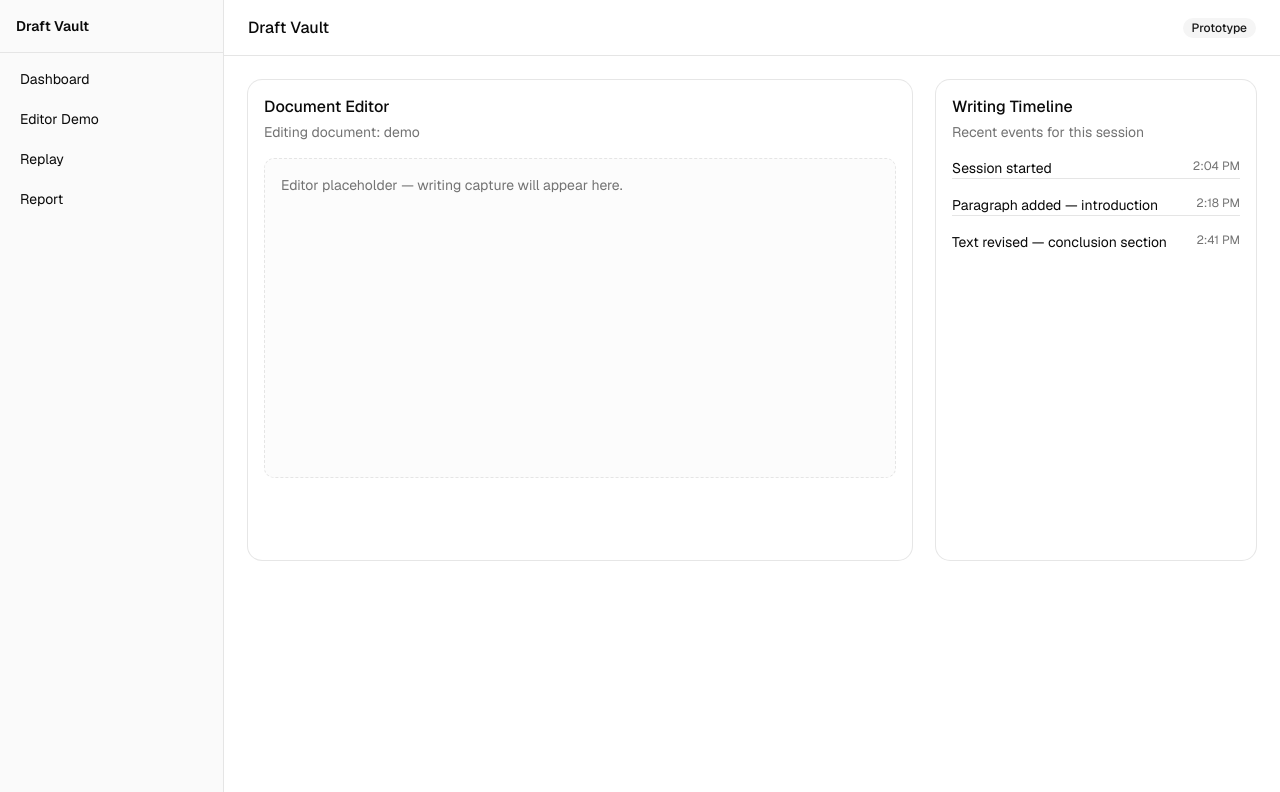
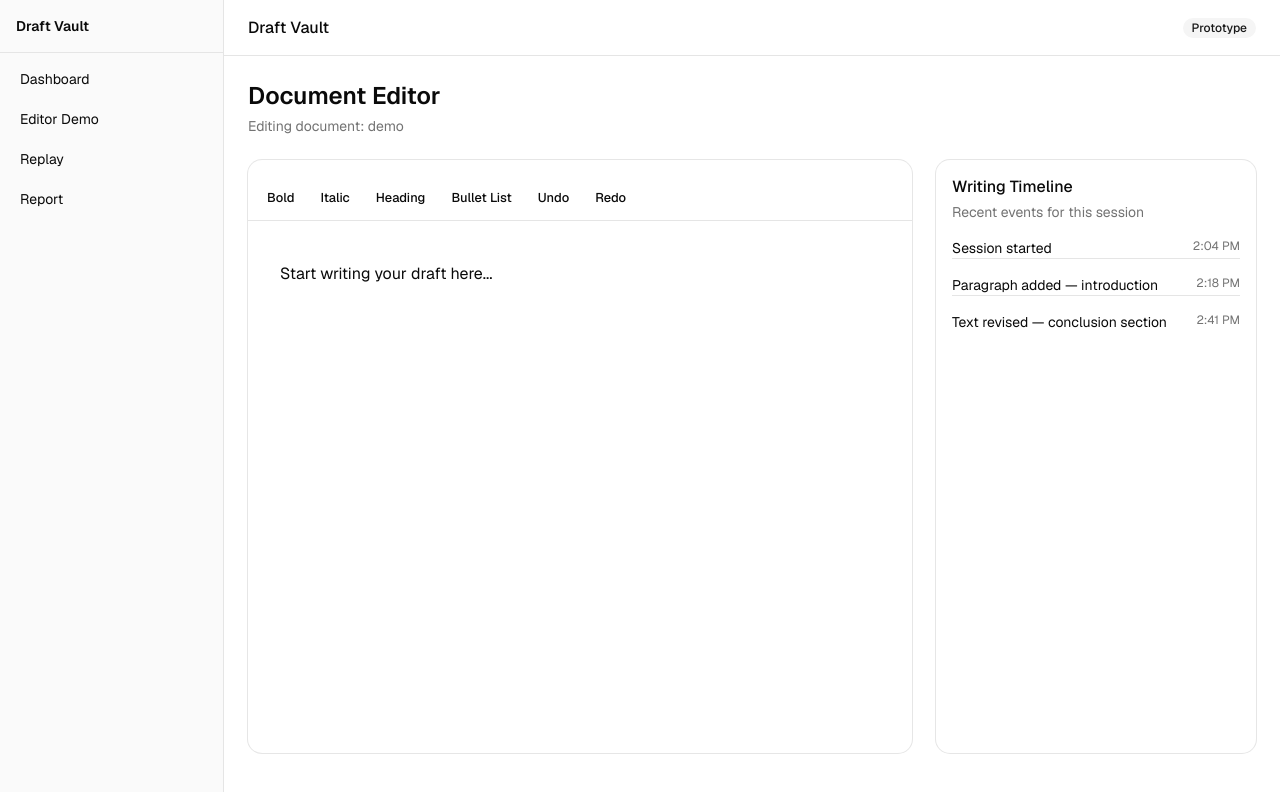
Before and after one commit to AlozieE/draft-vault, a Next.js app: page /documents/demo in a window 1280 px wide. Shown: the top 792 px of the page. Built offline with nearby package versions, Linux system fonts and the light colour scheme.

Commit message:
Add TipTap document editor

```diff
--- a/package.json
+++ b/package.json
@@ -9,6 +9,9 @@
     "lint": "eslint"
   },
   "dependencies": {
+    "@tiptap/pm": "^3.27.1",
+    "@tiptap/react": "^3.27.1",
+    "@tiptap/starter-kit": "^3.27.1",
     "class-variance-authority": "^0.7.1",
     "clsx": "^2.1.1",
     "lucide-react": "^1.22.0",
--- a/src/app/documents/[id]/page.tsx
+++ b/src/app/documents/[id]/page.tsx
@@ -1,4 +1,5 @@
 import { AppShell } from "@/components/layout/app-shell";
+import { WritingEditor } from "@/components/editor/writing-editor";
 import {
   Card,
   CardContent,
@@ -23,22 +24,16 @@ export default async function DocumentPage({ params }: DocumentPageProps) {
 
   return (
     <AppShell>
-      <div className="grid gap-6 lg:grid-cols-[1fr_320px]">
-        <Card className="min-h-[480px]">
-          <CardHeader>
-            <CardTitle>Document Editor</CardTitle>
-            <CardDescription>
+      <div className="space-y-6">
+        <div>
+          <h1 className="text-2xl font-semibold">Document Editor</h1>
+          <p className="mt-1 text-sm text-muted-foreground">
             Editing document: {id.replace(/-/g, " ")}
-            </CardDescription>
-          </CardHeader>
-          <CardContent>
-            <div className="min-h-80 rounded-lg border border-dashed border-border bg-muted/30 p-4">
-              <p className="text-sm text-muted-foreground">
-                Editor placeholder — writing capture will appear here.
           </p>
         </div>
-          </CardContent>
-        </Card>
+
+        <div className="grid gap-6 lg:grid-cols-[1fr_320px]">
+          <WritingEditor />
 
           <Card>
             <CardHeader>
@@ -60,6 +55,7 @@ export default async function DocumentPage({ params }: DocumentPageProps) {
             </CardContent>
           </Card>
         </div>
+      </div>
     </AppShell>
   );
 }
--- a/src/components/editor/editor-toolbar.tsx
+++ b/src/components/editor/editor-toolbar.tsx
@@ -1,7 +1,74 @@
-export function EditorToolbar() {
+"use client";
+
+import type { Editor } from "@tiptap/react";
+
+import { Button } from "@/components/ui/button";
+
+type EditorToolbarProps = {
+  editor: Editor | null;
+};
+
+export function EditorToolbar({ editor }: EditorToolbarProps) {
+  const disabled = editor === null;
+
   return (
-    <div className="flex items-center gap-2 border-b border-border px-4 py-2">
-      <span className="text-sm text-muted-foreground">Editor toolbar</span>
+    <div className="flex flex-wrap items-center gap-1 border-b border-border p-2">
+      <Button
+        type="button"
+        variant="ghost"
+        size="sm"
+        disabled={disabled}
+        onClick={() => editor?.chain().focus().toggleBold().run()}
+      >
+        Bold
+      </Button>
+      <Button
+        type="button"
+        variant="ghost"
+        size="sm"
+        disabled={disabled}
+        onClick={() => editor?.chain().focus().toggleItalic().run()}
+      >
+        Italic
+      </Button>
+      <Button
+        type="button"
+        variant="ghost"
+        size="sm"
+        disabled={disabled}
+        onClick={() =>
+          editor?.chain().focus().toggleHeading({ level: 2 }).run()
+        }
+      >
+        Heading
+      </Button>
+      <Button
+        type="button"
+        variant="ghost"
+        size="sm"
+        disabled={disabled}
+        onClick={() => editor?.chain().focus().toggleBulletList().run()}
+      >
+        Bullet List
+      </Button>
+      <Button
+        type="button"
+        variant="ghost"
+        size="sm"
+        disabled={disabled}
+        onClick={() => editor?.chain().focus().undo().run()}
+      >
+        Undo
+      </Button>
+      <Button
+        type="button"
+        variant="ghost"
+        size="sm"
+        disabled={disabled}
+        onClick={() => editor?.chain().focus().redo().run()}
+      >
+        Redo
+      </Button>
     </div>
   );
 }
--- a/src/components/editor/writing-editor.tsx
+++ b/src/components/editor/writing-editor.tsx
@@ -1,29 +1,39 @@
 "use client";
 
+import { EditorContent, useEditor } from "@tiptap/react";
+import StarterKit from "@tiptap/starter-kit";
+
 import { EditorToolbar } from "@/components/editor/editor-toolbar";
-import { WritingTimeline } from "@/components/editor/writing-timeline";
-import { useWritingEvents } from "@/hooks/use-writing-events";
+import { Card, CardContent } from "@/components/ui/card";
+import { cn } from "@/lib/utils";
 
-type WritingEditorProps = {
-  documentId: string;
-};
+const editorContentClass = cn(
+  "min-h-[500px] w-full bg-background px-8 py-6 text-base leading-relaxed outline-none",
+  "[&_h2]:mb-3 [&_h2]:mt-6 [&_h2]:text-xl [&_h2]:font-semibold",
+  "[&_p]:mb-3",
+  "[&_ul]:mb-3 [&_ul]:list-disc [&_ul]:pl-6",
+);
 
-export function WritingEditor({ documentId }: WritingEditorProps) {
-  const { events } = useWritingEvents(documentId);
+export function WritingEditor() {
+  const editor = useEditor({
+    extensions: [StarterKit],
+    content: "<p>Start writing your draft here...</p>",
+    immediatelyRender: false,
+    editorProps: {
+      attributes: {
+        class: editorContentClass,
+      },
+    },
+  });
 
   return (
-    <div className="flex h-full flex-col rounded-lg border border-border">
-      <EditorToolbar />
-      <div className="flex flex-1">
-        <div className="flex-1 p-4">
-          <textarea
-            className="h-full min-h-96 w-full resize-none bg-transparent outline-none"
-            placeholder="Start writing..."
-            readOnly
-          />
+    <Card className="overflow-hidden">
+      <EditorToolbar editor={editor} />
+      <CardContent className="p-0">
+        <div className="mx-auto max-w-3xl">
+          <EditorContent editor={editor} />
         </div>
-        <WritingTimeline events={events} />
-      </div>
-    </div>
+      </CardContent>
+    </Card>
   );
 }
```
Also changed, not shown: 1 other file (tests, documents, lock files or other folders). Lines whose indentation alone changed are shown as unchanged.
